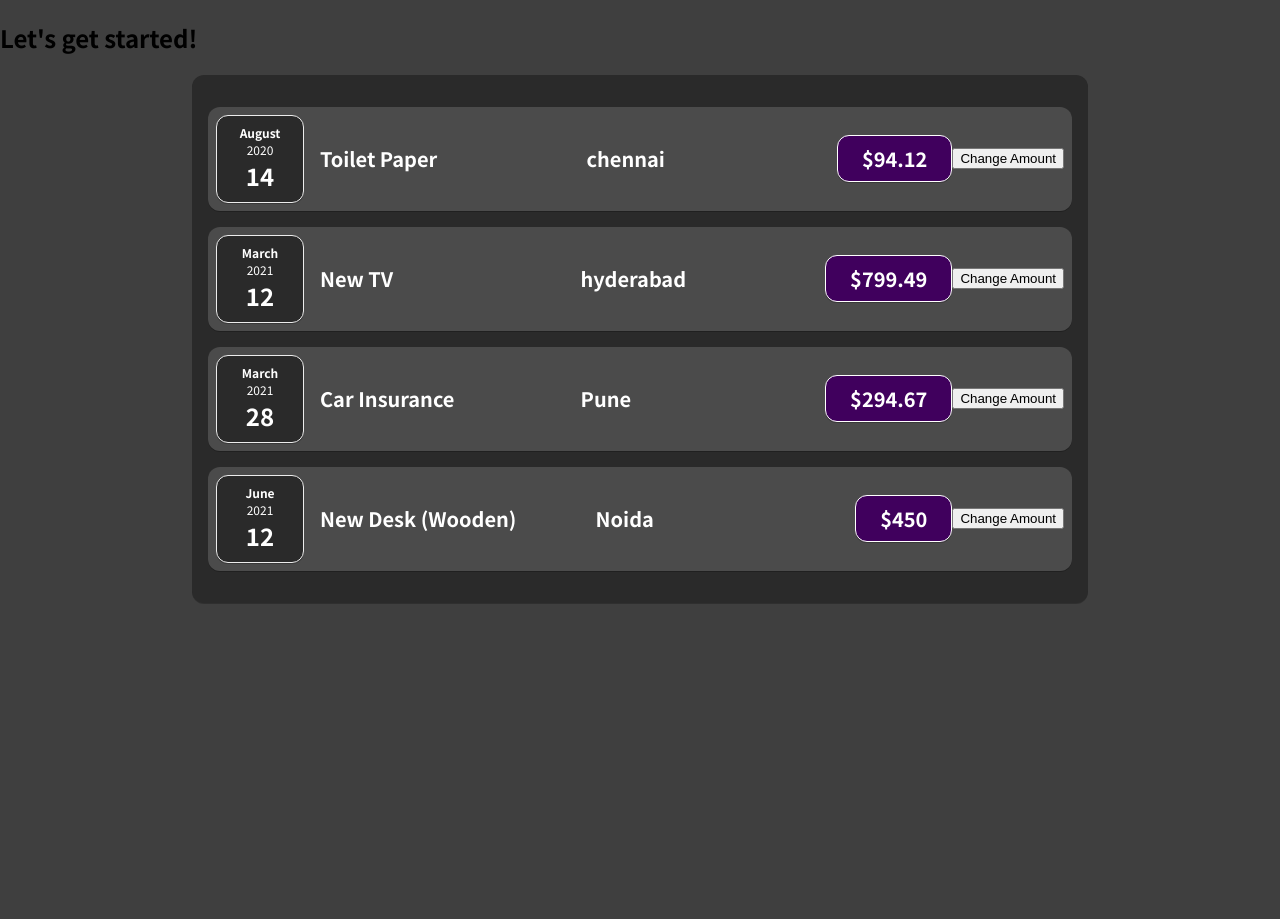
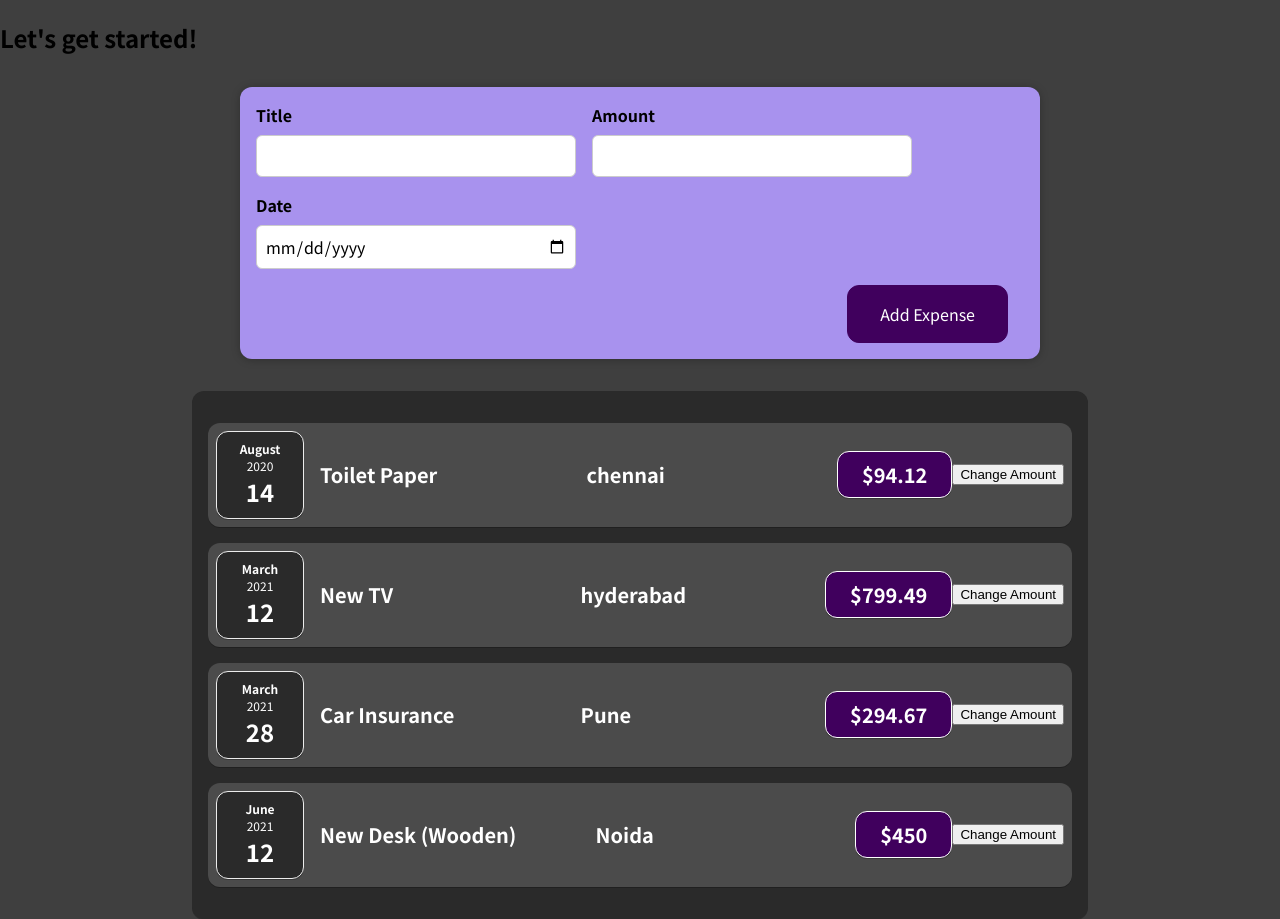
Before and after one commit to Meena024/React-ExpenseTracker, a React (Create React App) app: page / in a window 1280 px wide. Before the commit the page ends 800 px from the top, so only its background shows below. Built offline with nearby package versions, Linux system fonts and the light colour scheme.

Commit message:
Adding New Expense Components

```diff
--- a/src/App.js
+++ b/src/App.js
@@ -1,11 +1,13 @@
 // import react from "react";
 import Expenses from "./components/Expenses/Expenses";
+import NewExpense from "./components/New Expense/NewExpense";
 
 const App = () => {
   return (
     <div>
       <h2>Let's get started!</h2>
-      <Expenses></Expenses>
+      <NewExpense />
+      <Expenses />
     </div>
   );
 
--- /dev/null
+++ b/src/components/New Expense/ExpenseForm.css
@@ -0,0 +1,26 @@
+.new-expense__controls {
+  display: flex;
+  flex-wrap: wrap;
+  gap: 1rem;
+  margin-bottom: 1rem;
+  text-align: left;
+}
+
+.new-expense__control label {
+  font-weight: bold;
+  margin-bottom: 0.5rem;
+  display: block;
+}
+
+.new-expense__control input {
+  font: inherit;
+  padding: 0.5rem;
+  border-radius: 6px;
+  border: 1px solid #ccc;
+  width: 20rem;
+  max-width: 100%;
+}
+
+.new-expense__actions {
+  text-align: right;
+}
--- /dev/null
+++ b/src/components/New Expense/ExpenseForm.js
@@ -0,0 +1,40 @@
+import "./ExpenseForm.css";
+
+const ExpenseForm = () => {
+  const titleChangeHandler = (event) => {
+    console.log(event.target.value);
+  };
+  return (
+    <form>
+      <div className="new-expense__controls">
+        <div className="new-expense__control">
+          <label>Title</label>
+          <input type="text" onChange={titleChangeHandler} />
+        </div>
+        <div className="new-expense__control">
+          <label>Amount</label>
+          <input
+            type="number"
+            min="0.01"
+            step="0.01"
+            onChange={titleChangeHandler}
+          />
+        </div>
+        <div className="new-expense__control">
+          <label>Date</label>
+          <input
+            type="date"
+            min="2019-01-01"
+            max="2022-12-31"
+            onChange={titleChangeHandler}
+          />
+        </div>
+      </div>
+      <div className="new-expense__actions">
+        <button type="submit">Add Expense</button>
+      </div>
+    </form>
+  );
+};
+
+export default ExpenseForm;
--- /dev/null
+++ b/src/components/New Expense/NewExpense.css
@@ -0,0 +1,38 @@
+.new-expense {
+  background-color: #a892ee;
+  padding: 1rem;
+  margin: 2rem auto;
+  width: 50rem;
+  max-width: 95%;
+  border-radius: 12px;
+  text-align: center;
+  box-shadow: 0 1px 8px rgba(0, 0, 0, 0.25);
+}
+
+.new-expense button {
+  font: inherit;
+  cursor: pointer;
+  padding: 1rem 2rem;
+  border: 1px solid #40005d;
+  background-color: #40005d;
+  color: white;
+  border-radius: 12px;
+  margin-right: 1rem;
+}
+
+.new-expense button:hover,
+.new-expense button:active {
+  background-color: #510674;
+  border-color: #510674;
+}
+
+.new-expense button.alternative {
+  color: #220131;
+  border-color: transparent;
+  background-color: transparent;
+}
+
+.new-expense button.alternative:hover,
+.new-expense button.alternative:active {
+  background-color: #ddb3f8;
+}
--- /dev/null
+++ b/src/components/New Expense/NewExpense.js
@@ -0,0 +1,12 @@
+import "./NewExpense.css";
+import ExpenseForm from "./ExpenseForm";
+
+const NewExpense = () => {
+  return (
+    <div className="new-expense">
+      <ExpenseForm />
+    </div>
+  );
+};
+
+export default NewExpense;
```
